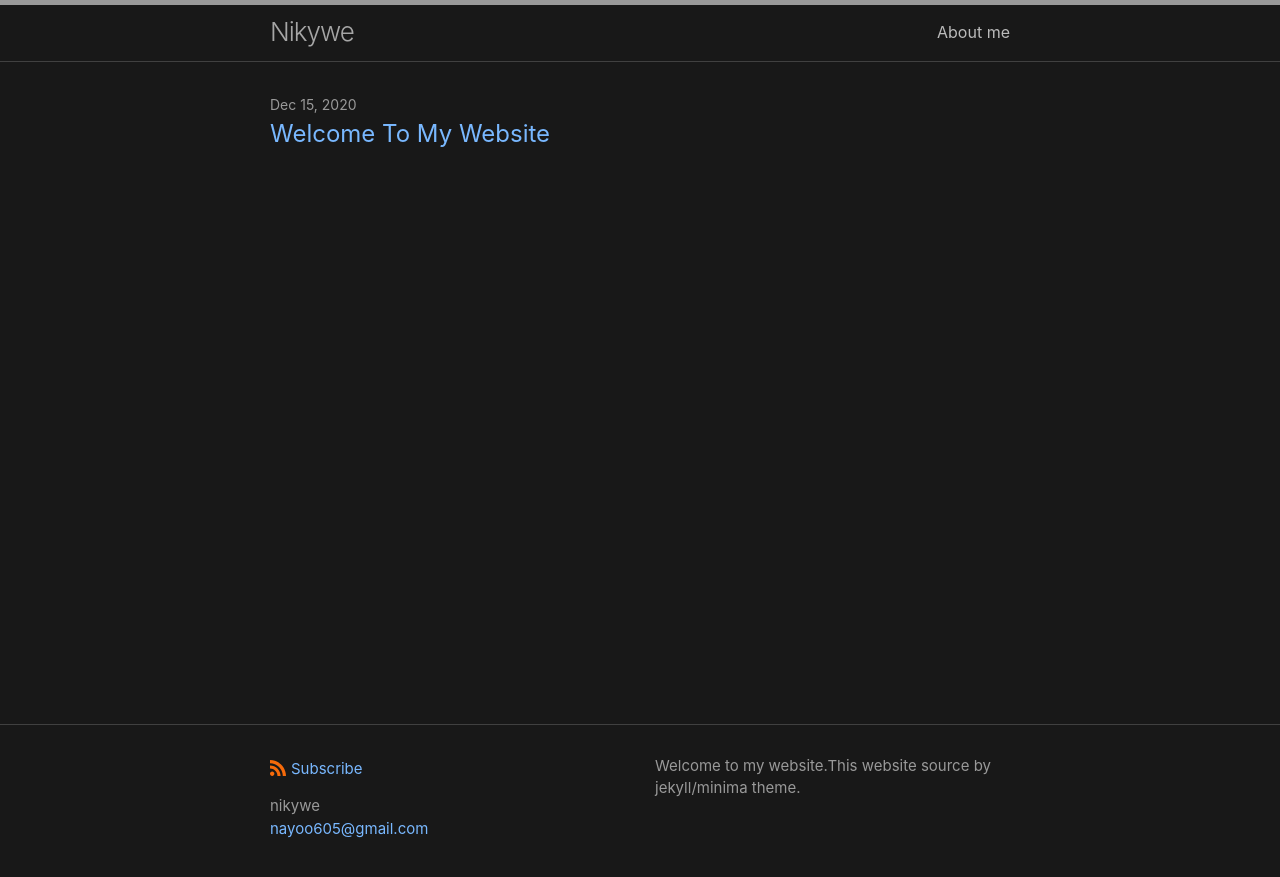
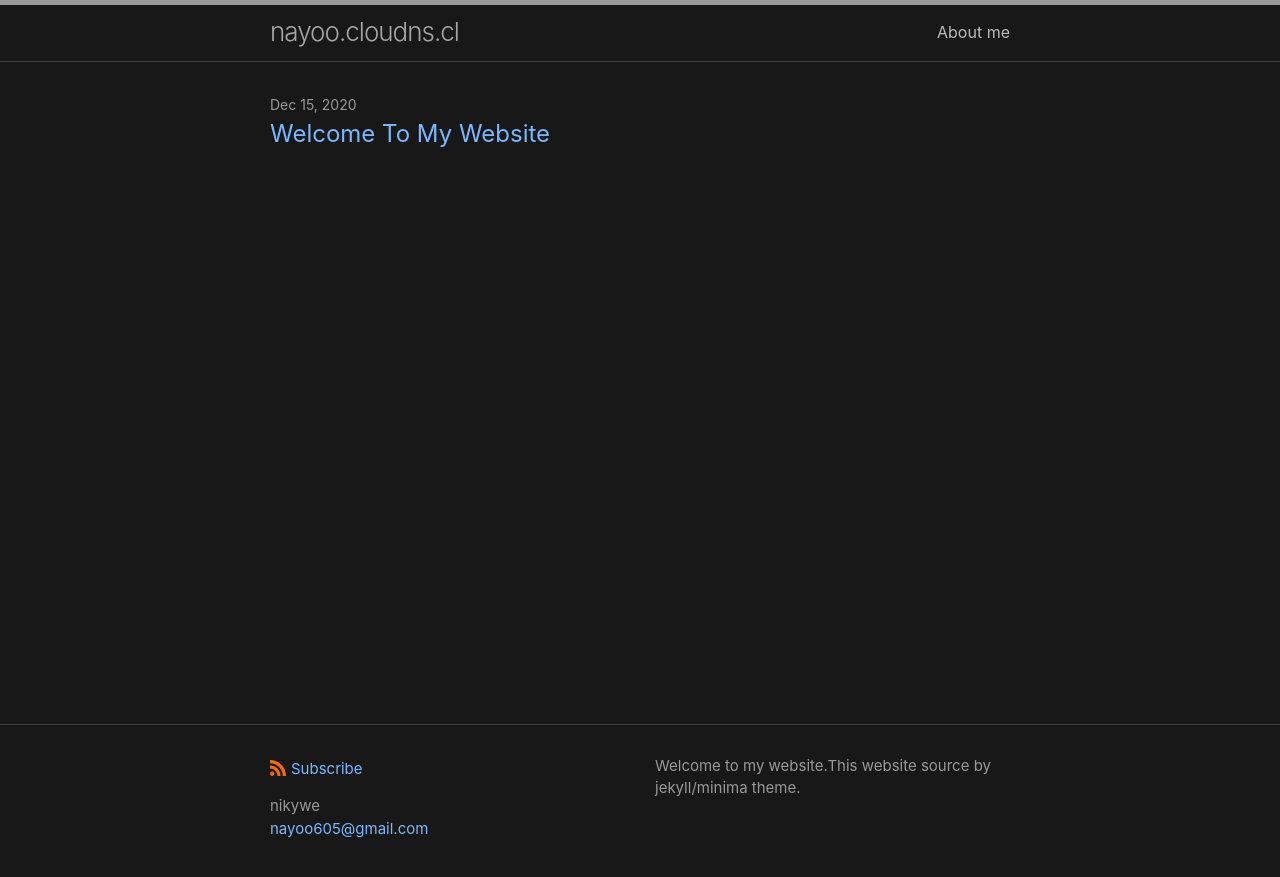
Before and after one commit to nikywe85/nikywe85.github.io, a Jekyll site: the page built from index.md, in a window 1280 px wide. Shown: the top 877 px of the page. Built offline with Jekyll 4.4.1, drawn with Linux system fonts in a browser that asks for light colours.

Commit message:
Update _config.yml

```diff
--- a/_config.yml
+++ b/_config.yml
@@ -1,4 +1,4 @@
-title: Nikywe
+title: nayoo.cloudns.cl
 author:
   name: "nikywe"
   email: "nayoo605@gmail.com"
```
